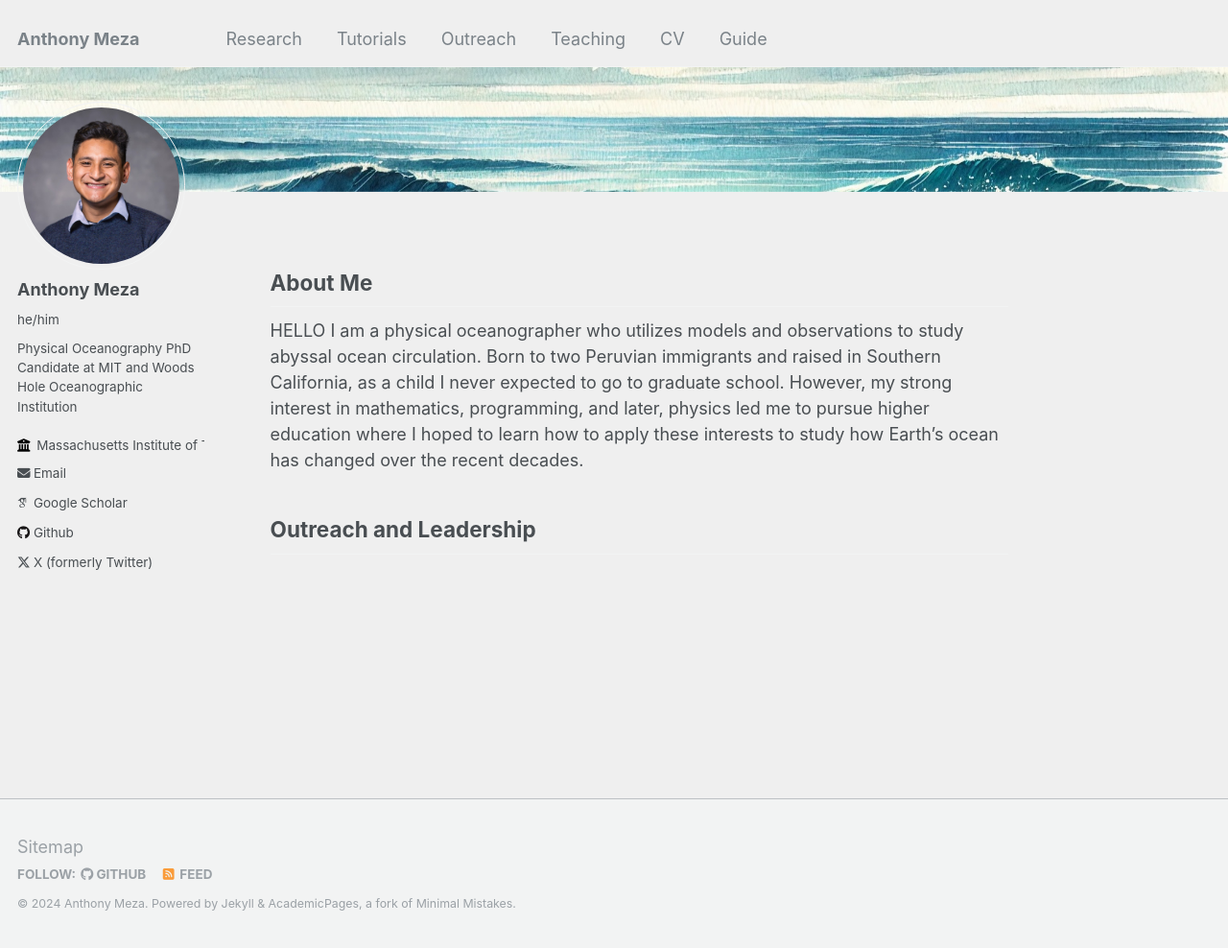
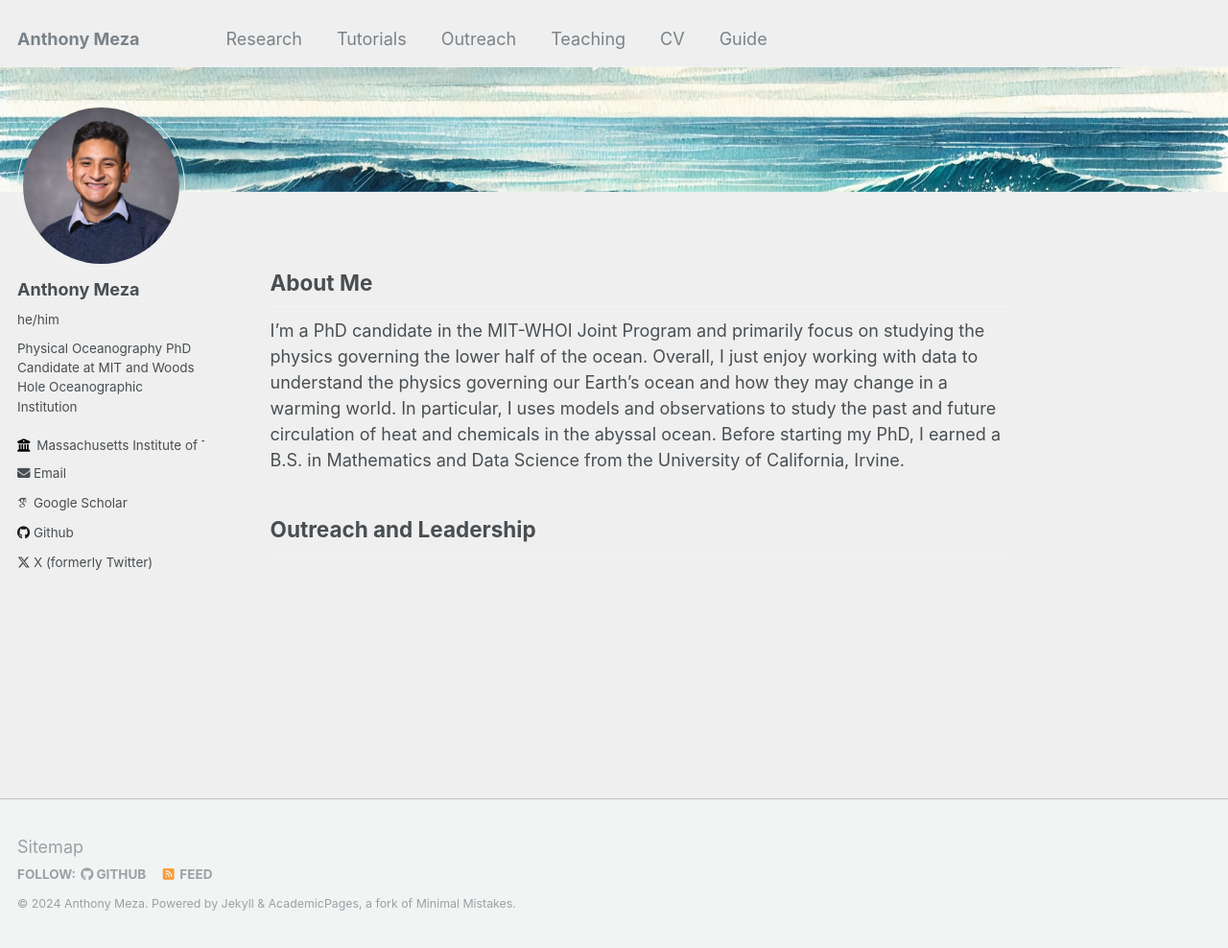
Before and after one commit to anthony-meza/anthony-meza.github.io, a Jekyll site: the page built from _pages/about.md, in a window 1280 px wide and 988 px high. Shown: the whole window at 96% size. Built offline with Jekyll 4.4.1, drawn with Linux system fonts in a browser that asks for light colours; some web fonts are replaced.

Commit message:
Update about.md

```diff
--- a/_pages/about.md
+++ b/_pages/about.md
@@ -12,6 +12,8 @@ redirect_from:
 
 ---
 ## About Me
-HELLO I am a physical oceanographer who utilizes models and observations to study abyssal ocean circulation. Born to two Peruvian immigrants and raised in Southern California, as a child I never expected to go to graduate school. However, my strong interest in mathematics, programming, and later, physics led me to pursue higher education where I hoped to learn how to apply these interests to study how Earth's ocean has changed over the recent decades.
+I'm a PhD candidate in the MIT-WHOI Joint Program and primarily focus on studying the physics governing the lower half of the ocean. Overall, I just enjoy working with data to understand the physics governing our Earth's ocean and how they may change in a warming world.
+In particular, I uses models and observations to study the past and future circulation of heat and chemicals in the abyssal ocean.
+Before starting my PhD, I earned a B.S. in Mathematics and Data Science from the University of California, Irvine.
 
 ## Outreach and Leadership
```
